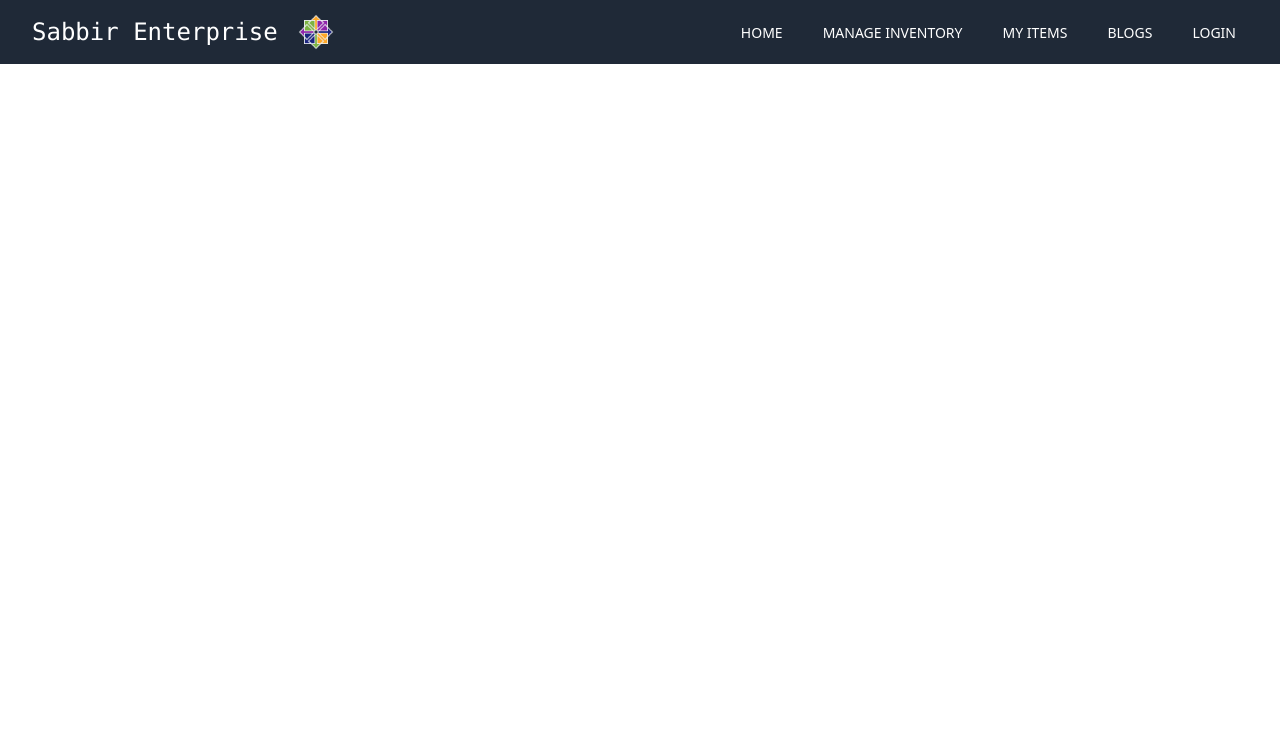
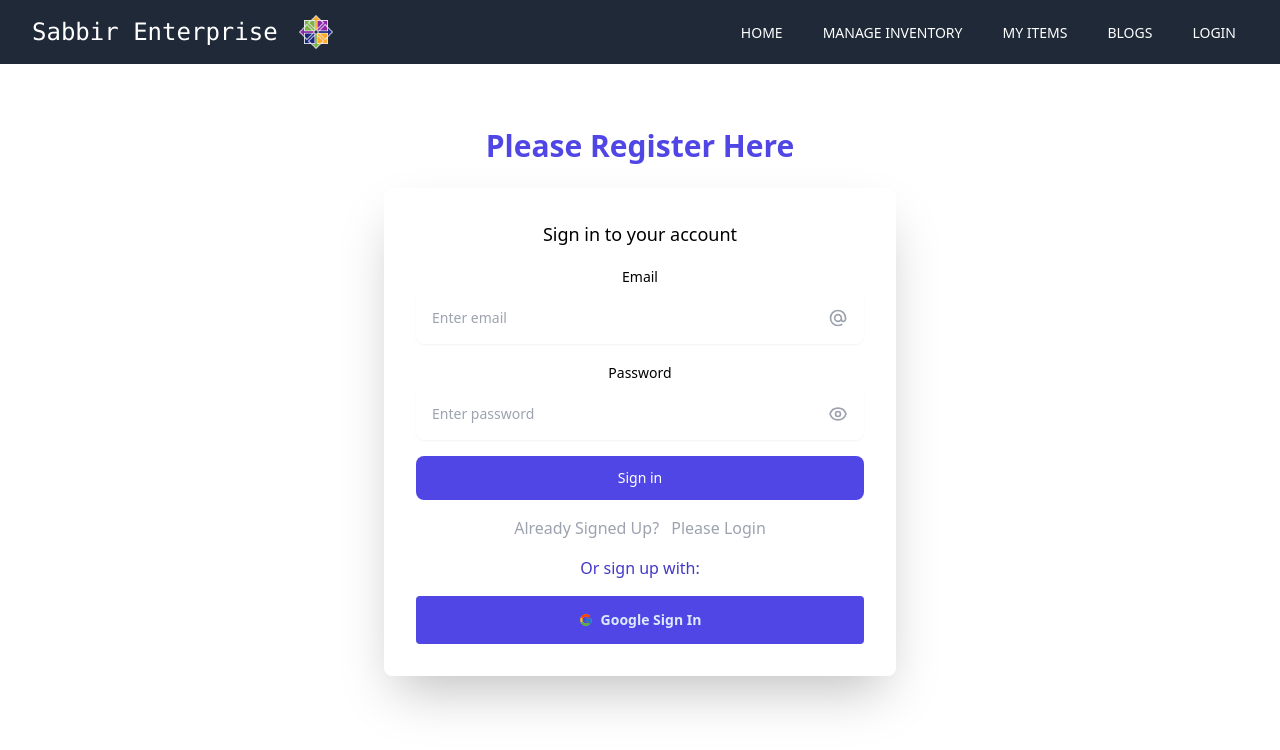
Before and after one commit to OmarFaruqueSabbir/warehouse_management_client, a React (Create React App) app: page /register in a window 1280 px wide. Shown: the top 750 px of the page. Built offline with nearby package versions, Linux system fonts and the light colour scheme.

Commit message:
Register page & Login page created, Register page authenticated with Firebase

```diff
--- a/package.json
+++ b/package.json
@@ -7,8 +7,11 @@
     "@testing-library/jest-dom": "^5.16.4",
     "@testing-library/react": "^13.1.1",
     "@testing-library/user-event": "^13.5.0",
+    "firebase": "^9.7.0",
     "react": "^18.1.0",
     "react-dom": "^18.1.0",
+    "react-firebase-hooks": "^5.0.3",
+    "react-icons": "^4.3.1",
     "react-router-dom": "^6.3.0",
     "react-scripts": "5.0.1",
     "react-toastify": "^8.2.0",
--- a/src/App.js
+++ b/src/App.js
@@ -4,6 +4,8 @@ import { Route, Routes } from 'react-router-dom';
 import Home from './components/Home/Home/Home';
 import ItemDetail from './components/Home/ItemDetail/ItemDetail';
 import ManageInventory from './components/Home/ManageInventory/ManageInventory';
+import LogIn from './LogIn/LogIn/LogIn';
+import Register from './LogIn/Register/Register';
 
 function App() {
   return (
@@ -14,6 +16,8 @@ function App() {
         <Route path='/home' element={<Home />}/>
         <Route path='/item/:itemId' element={<ItemDetail />}></Route>
         <Route path='/manageInventory' element={<ManageInventory />} />
+        <Route path='/login' element={<LogIn />} />
+        <Route path='/register' element={<Register />} />
       </Routes>
     </div>
   );
--- /dev/null
+++ b/src/LogIn/LogIn/LogIn.js
@@ -0,0 +1,11 @@
+import React from 'react';
+
+const LogIn = () => {
+    return (
+        <div>
+
+        </div>
+    );
+};
+
+export default LogIn;
--- /dev/null
+++ b/src/LogIn/Register/Register.js
@@ -0,0 +1,131 @@
+import React, { useEffect } from 'react';
+import { useCreateUserWithEmailAndPassword } from 'react-firebase-hooks/auth';
+import { useLocation, useNavigate } from 'react-router-dom';
+import auth from '../../firebase.init';
+
+import SocialLogin from '../SocialLogin/SocialLogin';
+
+const Register = () => {
+    const [createUserWithEmailAndPassword,
+        user,
+        loading,
+        error,
+    ] = useCreateUserWithEmailAndPassword(auth, { sendEmailVerification: true });
+
+    const navigate = useNavigate();
+    const location = useLocation();
+    const from = location.state?.from?.pathname || "/";
+    const navigateLogin = () => {
+        navigate('/login');
+    }
+
+    useEffect(() => {
+        if (user) {
+            navigate(from);
+        }
+    }, [user]);
+
+    const handleRegister = (event) => {
+        event.preventDefault();
+        const email = event.target.email.value;
+        const password = event.target.password.value;
+
+        createUserWithEmailAndPassword(email, password);
+    }
+
+    return (
+        <div>
+            <div class="max-w-screen-xl px-4 py-16 mx-auto sm:px-6 lg:px-8">
+                <div class="max-w-lg mx-auto">
+                    <h1 class="text-2xl font-bold text-center text-indigo-600 sm:text-3xl">Please Register Here</h1>
+
+                    <form onSubmit={handleRegister} action="" class="p-8 mt-6 mb-0 space-y-4 rounded-lg shadow-2xl">
+                        <p class="text-lg font-medium">Sign in to your account</p>
+
+                        <div>
+                            <label for="email" class="text-sm font-medium">Email</label>
+
+                            <div class="relative mt-1">
+                                <input
+                                    type="email"
+                                    id="email"
+                                    class="w-full p-4 pr-12 text-sm border-gray-200 rounded-lg shadow-sm"
+                                    placeholder="Enter email"
+                                />
+
+                                <span class="absolute inset-y-0 inline-flex items-center right-4">
+                                    <svg
+                                        xmlns="http://www.w3.org/2000/svg"
+                                        class="w-5 h-5 text-gray-400"
+                                        fill="none"
+                                        viewBox="0 0 24 24"
+                                        stroke="currentColor"
+                                    >
+                                        <path
+                                            stroke-linecap="round"
+                                            stroke-linejoin="round"
+                                            stroke-width="2"
+                                            d="M16 12a4 4 0 10-8 0 4 4 0 008 0zm0 0v1.5a2.5 2.5 0 005 0V12a9 9 0 10-9 9m4.5-1.206a8.959 8.959 0 01-4.5 1.207"
+                                        />
+                                    </svg>
+                                </span>
+                            </div>
+                        </div>
+
+                        <div>
+                            <label for="password" class="text-sm font-medium">Password</label>
+
+                            <div class="relative mt-1">
+                                <input
+                                    type="password"
+                                    id="password"
+                                    class="w-full p-4 pr-12 text-sm border-gray-200 rounded-lg shadow-sm"
+                                    placeholder="Enter password"
+                                />
+
+                                <span class="absolute inset-y-0 inline-flex items-center right-4">
+                                    <svg
+                                        xmlns="http://www.w3.org/2000/svg"
+                                        class="w-5 h-5 text-gray-400"
+                                        fill="none"
+                                        viewBox="0 0 24 24"
+                                        stroke="currentColor"
+                                    >
+                                        <path
+                                            stroke-linecap="round"
+                                            stroke-linejoin="round"
+                                            stroke-width="2"
+                                            d="M15 12a3 3 0 11-6 0 3 3 0 016 0z"
+                                        />
+                                        <path
+                                            stroke-linecap="round"
+                                            stroke-linejoin="round"
+                                            stroke-width="2"
+                                            d="M2.458 12C3.732 7.943 7.523 5 12 5c4.478 0 8.268 2.943 9.542 7-1.274 4.057-5.064 7-9.542 7-4.477 0-8.268-2.943-9.542-7z"
+                                        />
+                                    </svg>
+                                </span>
+                            </div>
+                        </div>
+
+                        <button type="submit" class="block w-full px-5 py-3 text-sm font-medium text-white bg-indigo-600 rounded-lg">
+                            Sign in
+                        </button>
+
+
+                        <p className="text-gray-400 hover:text-blue-500" >Already Signed Up? <span onClick={navigateLogin} className='text-primary pl-2'>
+                            Please Login</span>  </p>
+                        <SocialLogin />
+                    </form>
+
+                </div>
+
+
+            </div>
+
+
+        </div>
+    );
+};
+
+export default Register;
--- /dev/null
+++ b/src/LogIn/SocialLogin/SocialLogin.js
@@ -0,0 +1,35 @@
+import React from 'react';
+import { useNavigate } from 'react-router-dom';
+import { useSignInWithGoogle } from 'react-firebase-hooks/auth';
+import { FcGoogle } from 'react-icons/fc';
+import auth from '../../firebase.init';
+
+const SocialLogin = () => {
+    const [signInWithGoogle, user, loading, error] = useSignInWithGoogle(auth);
+    const navigate = useNavigate();
+
+
+    let errorElement;
+    if(error){
+        errorElement =
+        <p className='text-red-700 '>Error: {error?.message}
+        </p>
+    }
+    if(user){
+        navigate('/home')
+    }
+    return (
+        <>
+            <p className='text-indigo-700'>Or sign up with:</p>
+            {
+                errorElement
+            }
+            <button onClick={() => signInWithGoogle()} type="button" className="flex items-center justify-center h-12 px-6 w-full bg-indigo-600 mt-2 rounded font-semibold text-sm text-blue-100 hover:bg-indigo-700">
+                <FcGoogle style={{height:'30px'}} />
+                <span className='ps-2'>Google Sign In</span>
+            </button>
+        </>
+    );
+};
+
+export default SocialLogin;
--- /dev/null
+++ b/src/firebase.init.js
@@ -0,0 +1,20 @@
+// Import the functions you need from the SDKs you need
+import { initializeApp } from "firebase/app";
+import {getAuth} from 'firebase/auth'
+// TODO: Add SDKs for Firebase products that you want to use
+// https://firebase.google.com/docs/web/setup#available-libraries
+
+// Your web app's Firebase configuration
+const firebaseConfig = {
+  apiKey:process.env.REACT_APP_apiKey ,
+  authDomain:process.env.REACT_APP_authDomain,
+  projectId:process.env.REACT_APP_projectId,
+  storageBucket:process.env.REACT_APP_storageBucket,
+  messagingSenderId:process.env.REACT_APP_messagingSenderId,
+  appId:process.env.REACT_APP_appId,
+};
+
+// Initialize Firebase
+const app = initializeApp(firebaseConfig);
+const auth = getAuth(app);
+export default auth;
```
Also changed, not shown: 1 other file (tests, documents, lock files or other folders).
